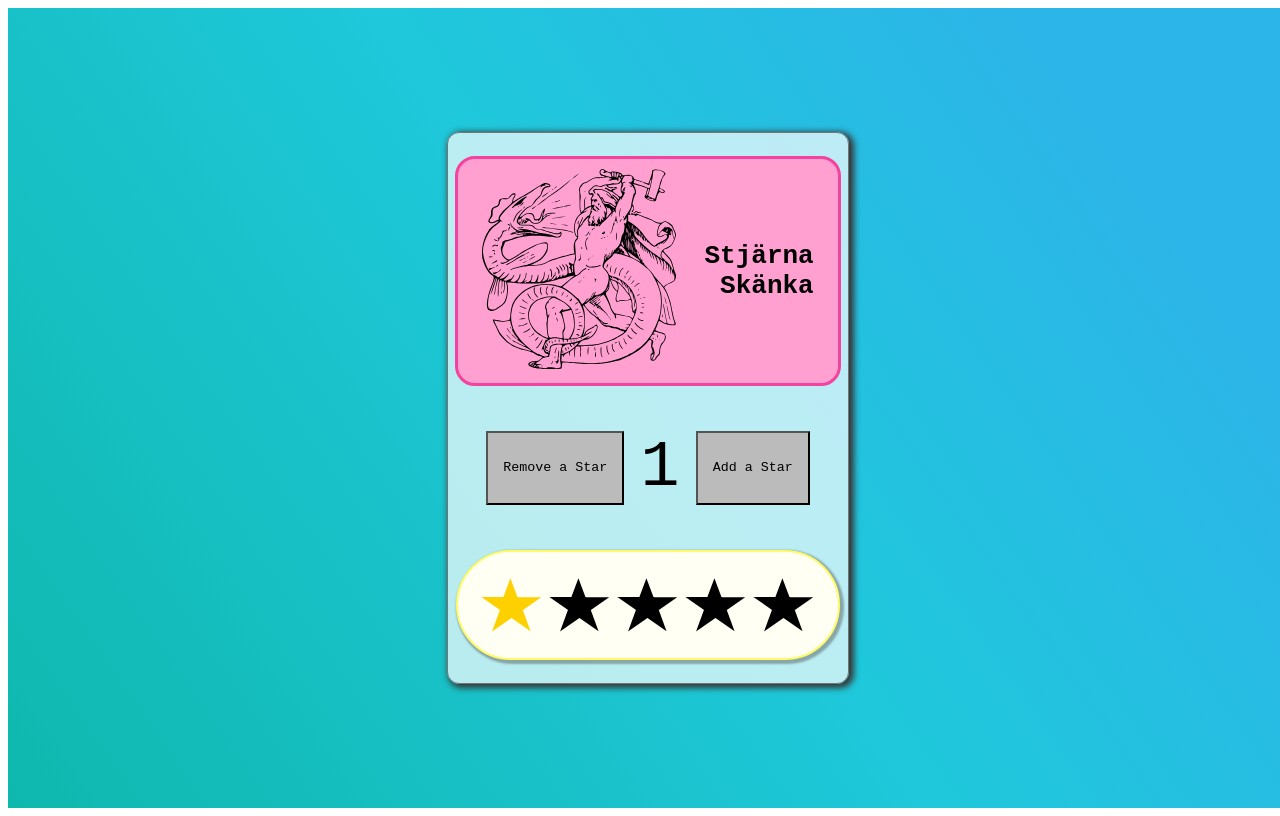
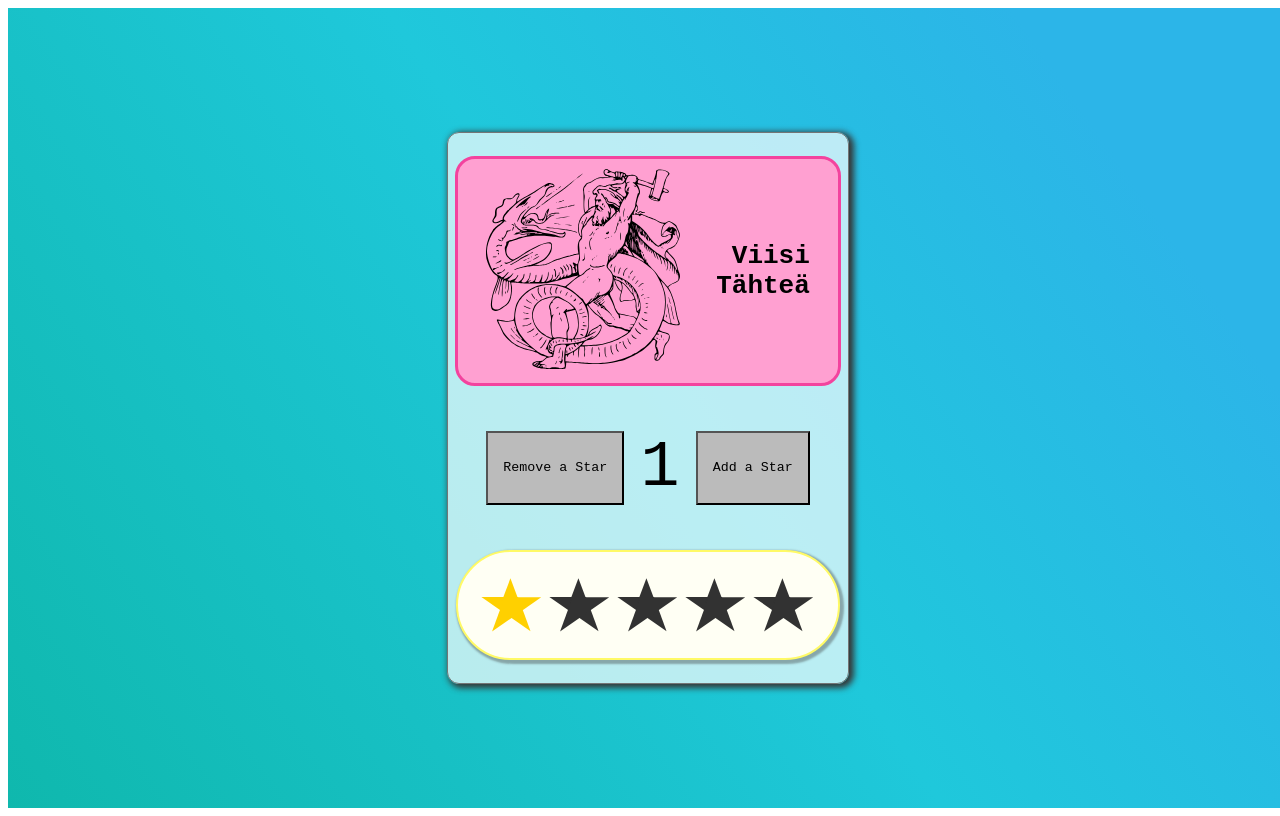
Before and after one commit to mitchg1983/star-project, a plain HTML site: page index.html in a window 1280 px wide. Drawn offline with Linux system fonts and the light colour scheme.

Commit message:
Fix errors before submit.

```diff
--- a/css/style.css
+++ b/css/style.css
@@ -1,11 +1,17 @@
 .app {
+  display: flex;
+  align-items: center;
+  justify-content: center;
   width: 100vw;
   height: 100vh;
+  font-family: monospace;
+  background: linear-gradient(55deg, #0fb8ad 0%, #1fc8db 51%, #2cb5e8 85%);
+}
+
+.app-box {
   display: flex;
-  justify-content: center;
   align-items: center;
-  font-family: monospace;
-    background: linear-gradient(55deg, #0fb8ad 0%, #1fc8db 51%, #2cb5e8 85%);
+  justify-content: space-around;
 }
 
 .app-border {
@@ -13,18 +19,12 @@
   width: 400px;
   border: solid rgb(117, 117, 117) 1px;
   border-radius: 12px;
-  display: flex;
   flex-direction: column;
-  justify-content: space-around;
-  align-items: center;
   background: rgba(255, 255, 255, 0.693);
   box-shadow: 3px 2px 6px 2px rgb(54, 54, 54);
 }
 
 .navbar {
-  display: flex;
-  justify-content: space-around;
-  align-items: center;
   background-color: rgb(255, 160, 209);
   border: solid 3px rgb(243, 67, 158);
   padding: 10px;
@@ -38,23 +38,18 @@
   justify-content: space-around;
   height: auto;
   width: 85%;
-  font-family: monospace;
 }
 
 .star-field {
-  display: flex;
   background-color: rgb(255, 255, 244);
   width: 85%;
   display: flex;
-  justify-content: space-around;
   font-size: 5em;
   height: 12%;
-  align-items: center;
   padding: 20px;
   border-radius: 75px;
   border: 2px solid rgb(255, 250, 102);
   box-shadow: 2px 2px 2px 2px rgba(54, 54, 54, 0.384);
-
 }
 
 .glow {
@@ -62,7 +57,7 @@
 }
 
 .glow-off {
-  --star-color: rgb(0, 0, 0);
+  --star-color: rgb(50, 50, 50);
 }
 
 .button {
@@ -115,17 +110,16 @@
 }
 
 .navbar-logo {
-    height: 200px;
-    /* border: solid 1px white; */
+  height: 200px;
 }
 .navbar-menu {
-    font-size: 2em;
-    font-weight: bold;
-    display: flex;
-    flex-direction: column;
-    align-items: flex-end;
+  display: flex;
+  flex-direction: column;
+  align-items: flex-end;
+  font-size: 2em;
+  font-weight: bold;
 }
 
 p {
-    margin: 0;
+  margin: 0;
 }
--- a/index.html
+++ b/index.html
@@ -9,30 +9,24 @@
   </head>
   <body>
     <div class="app">
-      <div class="app-border">
-        <div class="navbar">
+      <div class="app-border app-box">
+        <div class="navbar app-box">
           <div>
-            <!-- logo -->
             <img src="files/thorbattle.svg" class="navbar-logo" />
           </div>
-
           <div class="navbar-menu">
-            <p>Stjärna</p>
-            <p>Skänka</p>
+            <p>Viisi</p>
+            <p>Tähteä</p>
           </div>
         </div>
-
         <div class="selector-field">
           <button class="button" onClick="starClick('remove')">
             Remove a Star
           </button>
-
           <div class="star-rating" id="StarOutput">1</div>
-
           <button class="button" onClick="starClick('add')">Add a Star</button>
         </div>
-
-        <div class="star-field">
+        <div class="star-field app-box">
           <div class="star five-pointed-star glow"></div>
           <div class="star five-pointed-star glow-off"></div>
           <div class="star five-pointed-star glow-off"></div>
@@ -41,7 +35,6 @@
         </div>
       </div>
     </div>
-
     <script src="js/app.js"></script>
   </body>
 </html>
--- a/js/app.js
+++ b/js/app.js
@@ -31,7 +31,6 @@ function starClick(input) {
 
   for (let i = 0; i <= newRating - 1; i++) {
     stars[i].classList.remove("glow-off");
-
     stars[i].classList.add("glow");
   }
 }
```
